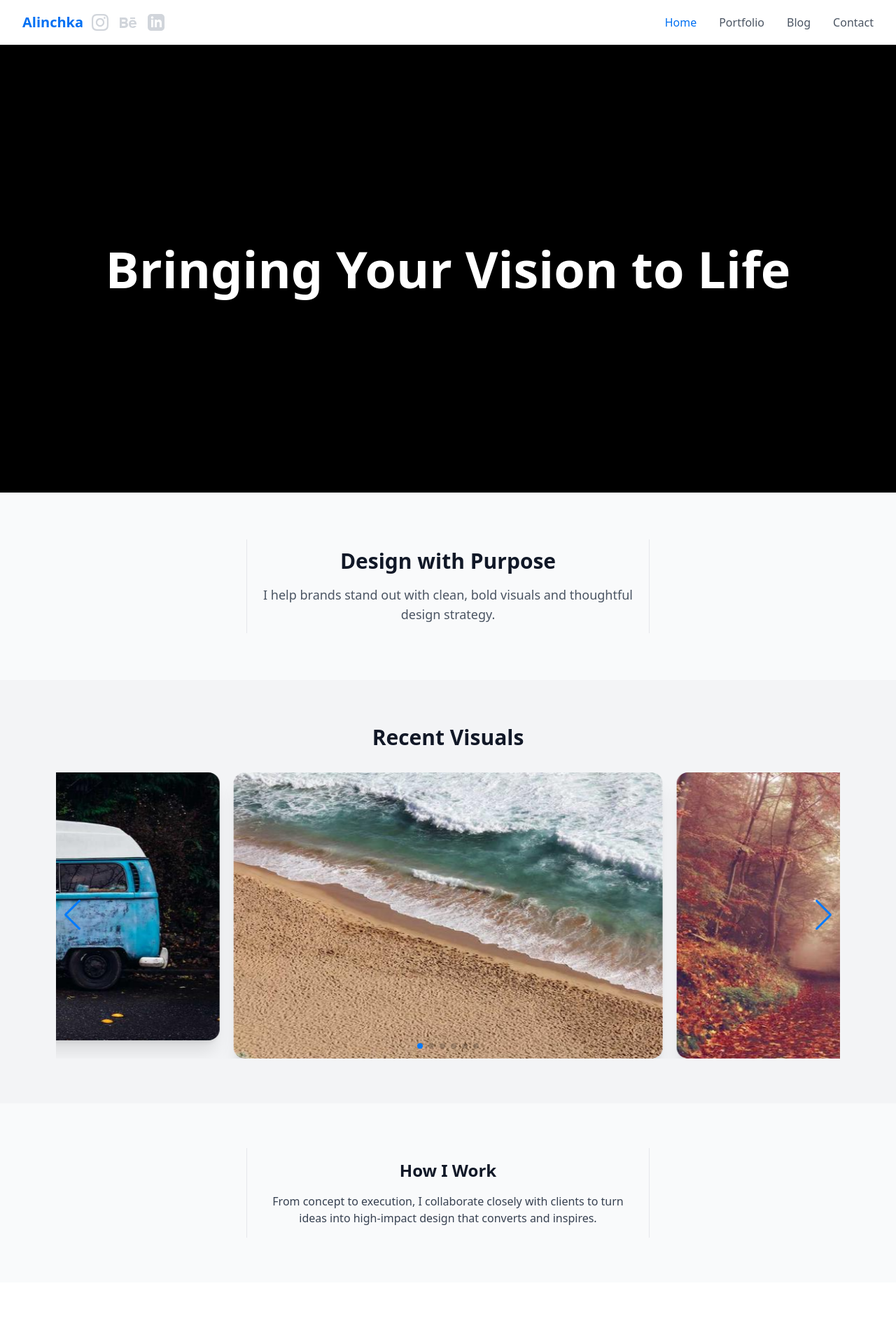
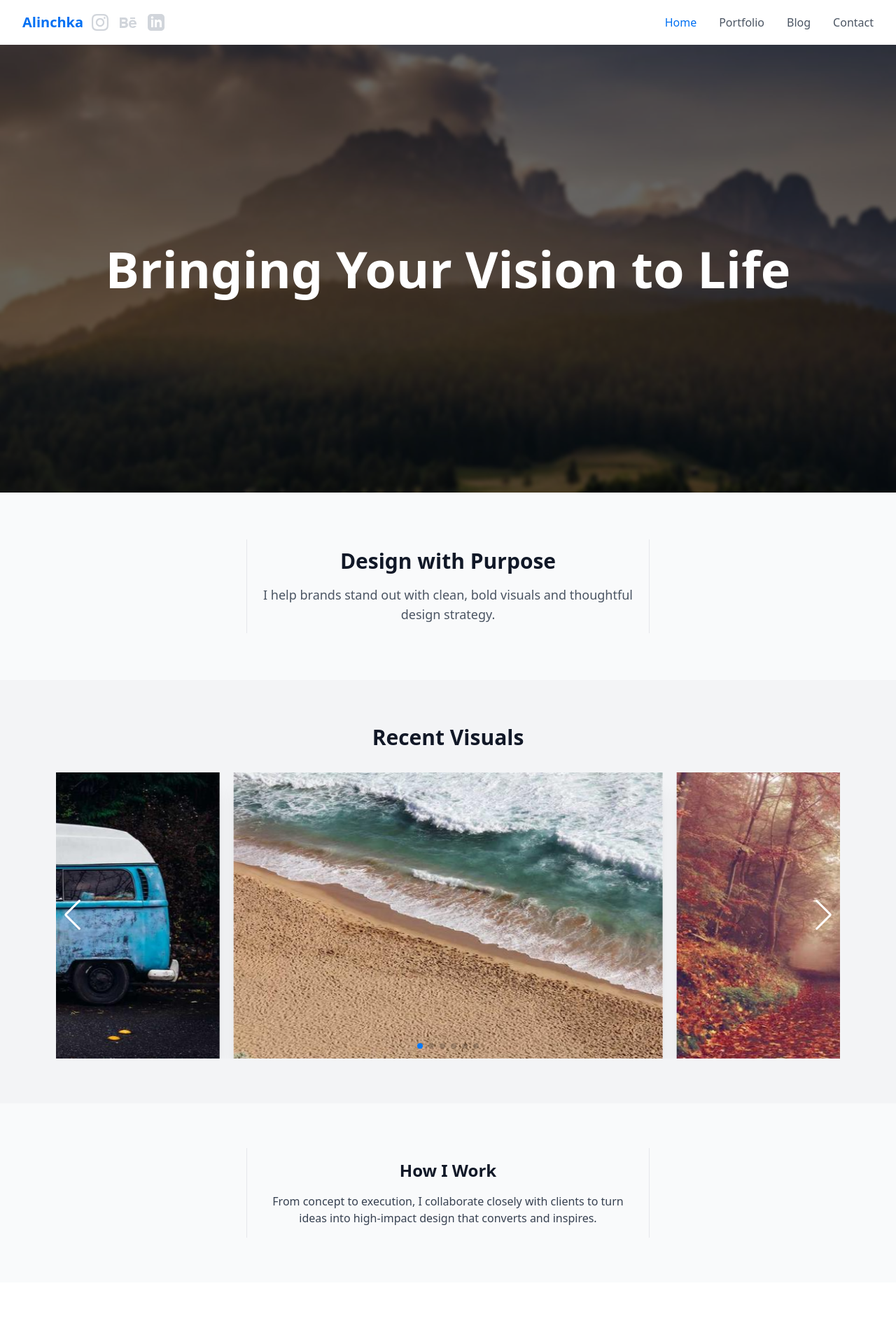
Before and after one commit to Ofir-Shaya/desginPortfolio, a Next.js app: page / in a window 1280 px wide. Shown: the top 1901 px of the page at 70% size. Built offline with nearby package versions, Linux system fonts and the light colour scheme.

Commit message:
banner + carousel improved

```diff
--- a/components/ShowcaseCarousel.tsx
+++ b/components/ShowcaseCarousel.tsx
@@ -33,13 +33,12 @@ export default function ShowcaseCarousel() {
       >
         {images.map((src, i) => (
           <SwiperSlide key={i}>
-            <div className="max-w-4xl mx-auto bg-white rounded-2xl shadow-xl overflow-hidden transition-all duration-300">
+            <div className="max-w-4xl mx-auto bg-white rounded-2xl shadow-xl overflow-hidden transition-all duration-300 aspect-[3/2]">
               <Image
                 src={src}
                 alt={`Slide ${i + 1}`}
-                width={1200}
-                height={800}
-                className="w-full h-auto object-cover"
+                fill
+                className="w-full h-full object-cover"
               />
             </div>
           </SwiperSlide>
--- a/pages/index.tsx
+++ b/pages/index.tsx
@@ -31,11 +31,22 @@ export default function MyApp({ Component, pageProps }: AppProps) {
           <div className="flex flex-col min-h-screen">
             <main className="flex-grow">
               {/* Hero Section (Wide) */}
-              <section className="w-full min-h-[80vh] bg-black text-white flex items-center justify-center text-center">
-                <h1 className="text-5xl md:text-7xl font-bold">
-                  Bringing Your Vision to Life
-                </h1>
+              <section className="w-full min-h-[80vh] relative text-white flex items-center justify-center text-center">
+                <div className="absolute inset-0">
+                  <img
+                    src="/images/banner.jpg"
+                    alt="Hero Background"
+                    className="w-full h-full object-cover"
+                  />
+                  <div className="absolute inset-0 bg-black bg-opacity-60" />
+                </div>
+                <div className="relative z-10 px-4">
+                  <h1 className="text-5xl md:text-7xl font-bold">
+                    Bringing Your Vision to Life
+                  </h1>
+                </div>
               </section>
+
               {/* Mission (Narrow) */}
               <section className="bg-gray-50">
                 <div className="relative px-4 py-20 mx-auto max-w-xl text-center">
--- a/styles/globals.css
+++ b/styles/globals.css
@@ -17,3 +17,7 @@ body {
     @apply inline-flex items-center px-6 py-3 border border-transparent text-base font-medium rounded-md shadow-sm text-white bg-primary hover:bg-primary/90 focus:outline-none focus:ring-2 focus:ring-offset-2 focus:ring-primary;
   }
 }
+.swiper-button-prev::after,
+.swiper-button-next::after {
+  color: #ffffff;
+}
```
Also changed, not shown: public/images/banner.jpg (added).
